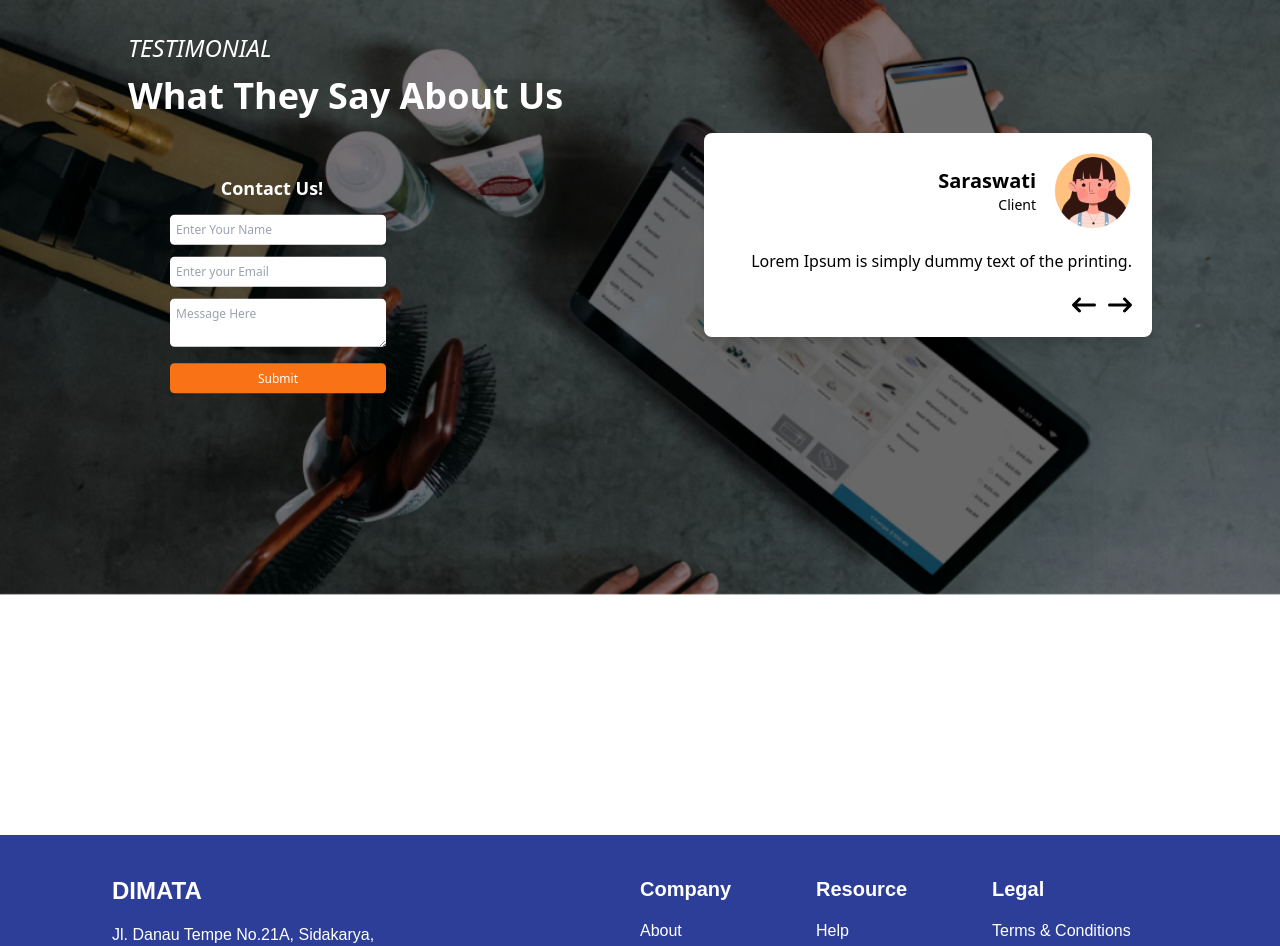
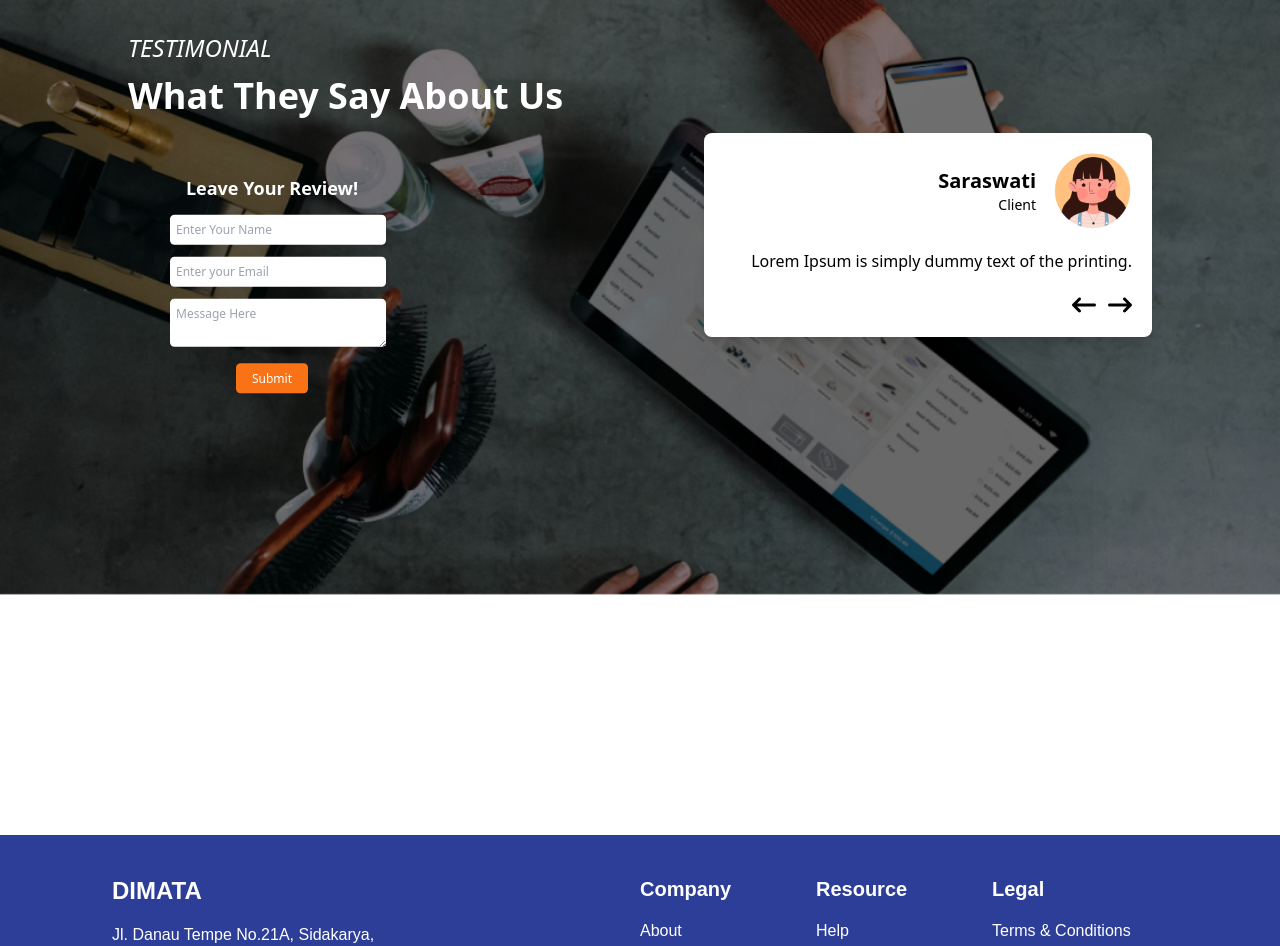
Before and after one commit to GustiWiratama/Kelompok-2-Dimata, a Next.js app: page / in a window 1280 px wide. Shown: the part 4863-5809 px from the top of the page. Built offline with nearby package versions, Linux system fonts and the light colour scheme.

Commit message:
fix(style)

```diff
--- a/pages/index.tsx
+++ b/pages/index.tsx
@@ -521,7 +521,9 @@ export default function Home() {
               What They Say About Us
             </h1>
             <div className="form flex flex-col text-center items-center  w-2/4 scale-75">
-              <h3 className="text-2xl font-bold text-white m-3">Contact Us!</h3>
+              <h3 className="text-2xl font-bold text-white m-3">
+                Leave Your Review!
+              </h3>
               <form
                 action="https://api.web3forms.com/submit"
                 method="POST"
@@ -555,7 +557,7 @@ export default function Home() {
                 ></textarea>
 
                 <button
-                  className="bg-orange-500 text-white p-2 m-2 w-full rounded-md"
+                  className="bg-orange-500 text-white p-2 m-2 w-24 rounded-md"
                   type="submit"
                 >
                   Submit
```
